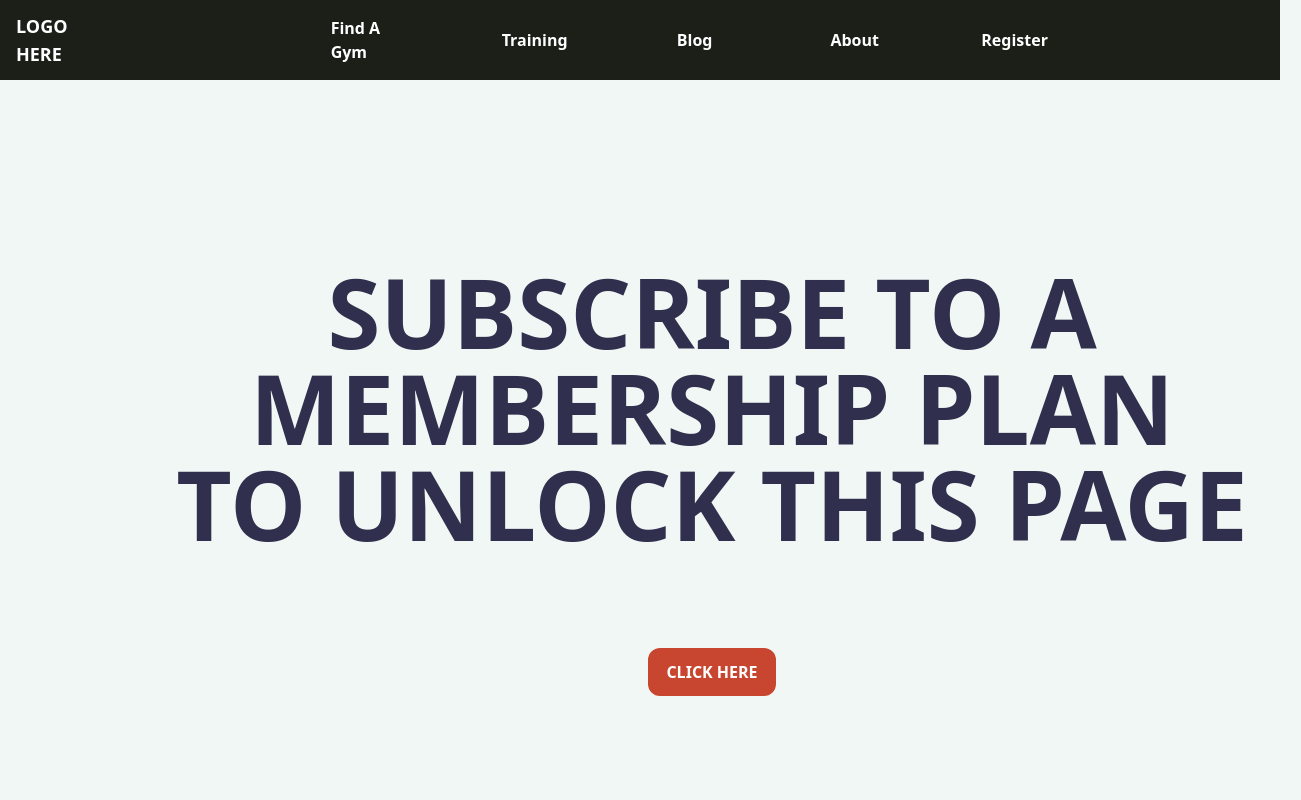
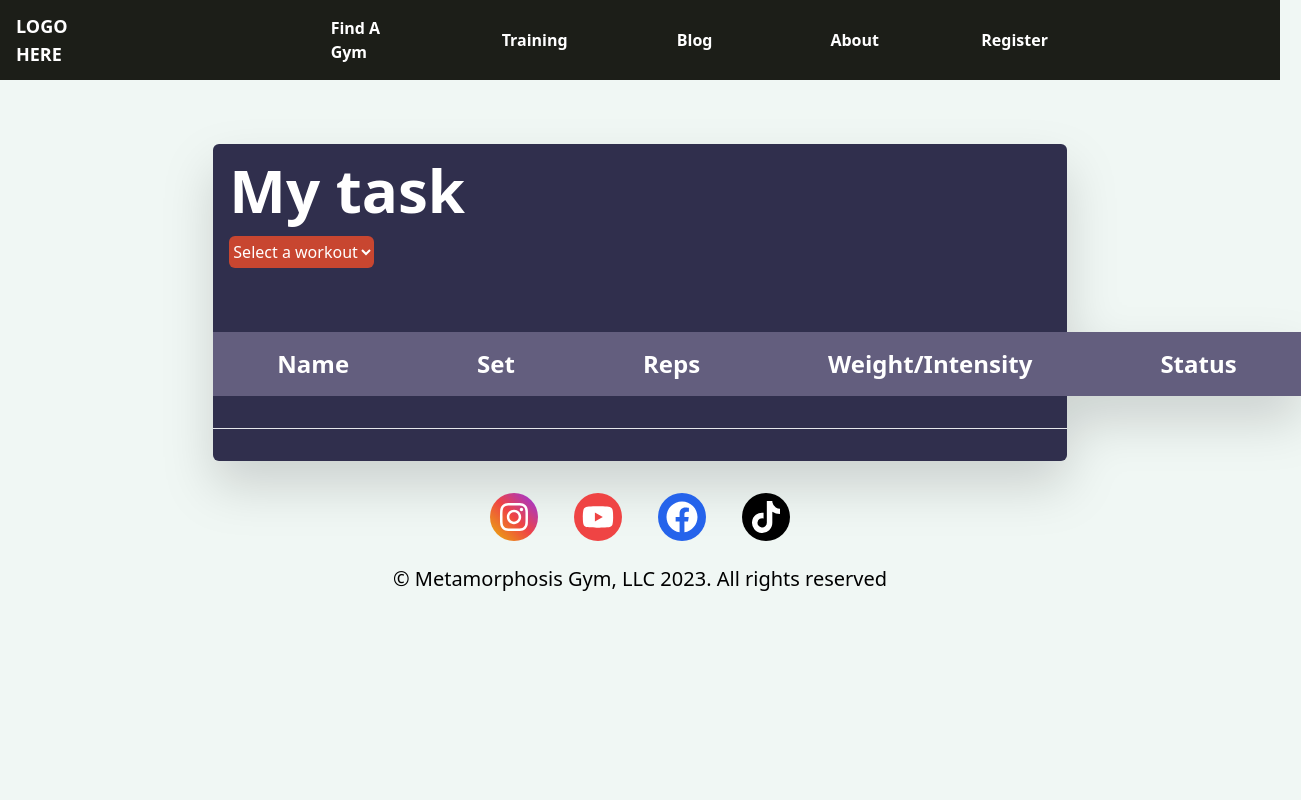
Before and after one commit to raberu12/metamorphosis-gym, a React (Vite) app in the folder version-tailwind/: page /OverviewPage in a window 1280 px wide. Shown: the top 800 px of the page, 1301 px wide, since content can reach past the window. Built offline with nearby package versions, Linux system fonts and the light colour scheme.

Commit message:
Added new Ovierview content for members

```diff
--- a/version-tailwind/src/App.jsx
+++ b/version-tailwind/src/App.jsx
@@ -13,7 +13,7 @@ import Overview from './Pages/Overview'
 import Training from './Pages/Training'
 import Blog from './Pages/Blog'
 import Login from './Pages/Login'
-
+import OverviewM from './Pages/OverviewM'
 
 const Home = () => {
   return (
@@ -46,7 +46,7 @@ const Home = () => {
           </p>
           <div className="grid grid-cols-1 gap-4 p-1 text-center sm:grid-cols-2 lg:grid-cols-4">
             <div className="flex flex-col items-center justify-center">
-              <img src="./images/support.png" alt="" className="w-32" />
+              <img src="./images/Support-pic.png" alt="" className="w-32" />
               <h1 className="font-bold">Support</h1>
               <p className="h-40 overflow-hidden">
                 When you join, you will receive a free personalized fitness
@@ -55,7 +55,7 @@ const Home = () => {
               </p>
             </div>
             <div className="flex flex-col items-center justify-center">
-              <img src="./images/equipment.png" alt="" className="w-32" />
+              <img src="./images/Equipment-pic.png" alt="" className="w-32" />
               <h1 className="font-bold">Equipment</h1>
               <p className="h-40 overflow-hidden">
                 We've got you covered with personalized support in the gym and
@@ -63,7 +63,7 @@ const Home = () => {
               </p>
             </div>
             <div className="flex flex-col items-center justify-center">
-              <img src="./images/convenience.png" alt="" className="w-32" />
+              <img src="./images/Convenience-pic.png" alt="" className="w-32" />
               <h1 className="font-bold">Convenience</h1>
               <p className="h-40 overflow-hidden">
                 Our members have access to over 5,100 workout locations
@@ -71,7 +71,7 @@ const Home = () => {
               </p>
             </div>
             <div className="flex flex-col items-center justify-center">
-              <img src="./images/community.png" alt="" className="w-32" />
+              <img src="./images/Communit-pic.png" alt="" className="w-32" />
               <h1 className="font-bold">Community</h1>
               <p className="h-40 overflow-hidden">
                 Enrolling in an MG gym membership means joining a supportive
@@ -94,7 +94,7 @@ const App = () => {
         <Routes>
           <Route path="/" element={<Home />} />
           <Route path="/about" element={<About />}/>~
-          <Route path="/OverviewPage" element={<Overview />}/>
+          <Route path="/OverviewPage" element={<OverviewM />}/>
           <Route path="/MembershipPage" element={<MembershipPlans />}/>
           <Route path="/ConsultationPage" element={<Consultation/>}/>
           <Route path="/training" element={<Training />} />
--- a/version-tailwind/src/Components/Footer.jsx
+++ b/version-tailwind/src/Components/Footer.jsx
@@ -46,6 +46,7 @@ const Footer = () => {
           </div>
         </a>
       </div>
+      <p className='text-black text-xl text-center mt-2 p-4'>© Metamorphosis Gym, LLC 2023. All rights reserved</p>
     </footer>
   )
 }
--- a/version-tailwind/src/Components/Sidebar.jsx
+++ b/version-tailwind/src/Components/Sidebar.jsx
@@ -1,8 +1,11 @@
-import React from 'react'
-import { Link } from 'react-router-dom'
+import React, { useState } from 'react'
+import { Link, useNavigate } from 'react-router-dom'
 
 
     function Sidebar() {
+        const navigate = useNavigate();
+        const [personName, setpersonName] = useState(null);
+
 
         const sidebarLinks = [
             {to: '/OverviewPage', text: 'Overview'},
@@ -20,9 +23,7 @@ import { Link } from 'react-router-dom'
             SettingsPage: './images/settings.png'
         }
 
-        const personName = [
-            {name: 'Jedd Juab'},
-        ]
+
 
         const accountType = [
             {type: 'non-member'},
@@ -34,18 +35,21 @@ import { Link } from 'react-router-dom'
 
 
         return(
-                <div className='bg-dark-elixir h-full mx-auto w-52 fixed text-white '>
+                <div className='bg-dark-elixir h-full mx-auto w-52 fixed text-white z-50 '>
                     <div className='text-center flex flex-col'>
                         <div className='mb-20 mt-8'>
                                 <img src='./images/icon.png' alt= 'profile pic' className='ml-14 w-24'/>
-                                <h2 className='mt-8'>{personName[0].name}</h2>
-                                <h2>{accountType[0].type}</h2>
+                                <h2 className='mt-8'>name</h2>
+                                <h2>member-type</h2>
                         </div>
                         <ul>
                             {sidebarLinks.map((link, index) => (
                                 <li
                                     key={index}
                                     className='hover:bg-sidebar cursor-pointer flex items-center'
+                                    onClick={() => {
+                                        navigate(link.to);
+                                      }}
                                 >
                                     <img
                                         src={sidebarIcon[link.to.replace('/', '')]}
--- a/version-tailwind/src/Components/SidebarFooter.jsx
+++ b/version-tailwind/src/Components/SidebarFooter.jsx
@@ -3,7 +3,7 @@ import React from 'react'
 function FooterSide() {
   return (
     <div className='text-right fixed bottom-0 w-screen pr-12 pb-4'>
-        <p className='text-black text-xl'>© Metamorphosis Gym Franchisor, LLC 2023. All rights reserved</p>
+        <p className='text-black text-xl'>© Metamorphosis Gym, LLC 2023. All rights reserved</p>
     </div>
   )
 }
--- /dev/null
+++ b/version-tailwind/src/Pages/OverviewM.jsx
@@ -0,0 +1,145 @@
+import React, { useState } from 'react';
+
+function OverviewM() {
+  const [selectedWorkout, setSelectedWorkout] = useState(null);
+  const [exerciseStatus, setExerciseStatus] = useState({});
+
+
+  const statusOptions = [
+    { value: 'default', label: '', color: '#808080'},
+    { value: 'completed', label: 'Completed', color: '#C84630' },
+    { value: 'inProgress', label: 'In Progress', color: '#A4AF69' },
+    { value: 'notStarted', label: 'Not Started', color: '#595358' },
+  ];
+
+
+  const handleStatusChange = (exerciseIndex, selectedValue) => {
+    setExerciseStatus((prevStatus) => ({
+      ...prevStatus,
+      [exerciseIndex]: statusOptions.find((option) => option.value === selectedValue),
+    }));
+  };
+
+
+  const workoutOptions = [
+    {
+      category: 'Strength ',
+      exercises: [
+        { name: 'Squats', sets: 4, reps: 8, weight: 'Barbell'},
+        { name: 'Deadlifts', sets: 3, reps: 10, weight: 'Barbell'},
+        { name: 'Bench Press', sets: 3, reps: 10, weight: 'Dumbbells'},
+        { name: 'Overhead Press', sets: 4, reps: 8, weight: 'Barbell'},
+        { name: 'Barbell Rows', sets: 3, reps: 12, weight: 'Barbell'}
+      ]
+    },
+    {
+      category: 'Cardio',
+      exercises: [
+        { name: 'Running', sets: 5, reps: '20 minutes', weight: 'Moderate'},
+        { name: 'Cycling', sets: 2, reps: '15 minutes', weight: 'High'},
+        { name: 'Rowing', sets: 3, reps: '10 minutes', weight: 'Moderate'},
+        { name: 'Jump Rope', sets: 4, reps: '5 minutes', weight: 'High'},
+        { name: 'Stair Climbing', sets: 4, reps: '15 minutes', weight: 'Moderate'}
+      ]
+    },
+    {
+      category: 'Flexibility',
+      exercises: [
+        { name: 'Yoga', sets: '', reps: '30 minutes', weight: 'none'},
+        { name: 'Static Stretching', sets: '', reps: '15 minutes', weight: 'none'},
+        { name: 'Dynamic Stretching', sets: '', reps: '10 minutes', weight: 'none'},
+        { name: 'Pilates', sets: '', reps: '20 minutes', weight: 'none'},
+        { name: 'Foam Rolling', sets: '', reps: '15 minutes', weight: 'none'}
+      ]
+    },
+    {
+      category: 'Functional',
+      exercises: [
+        { name: 'Kettlebell Swings', sets: 3, reps: 15, weight: 'Kettlebell'},
+        { name: 'Medicine Ball Slams', sets: 3, reps: 12, weight: 'Medicine Ball'},
+        { name: 'Battle Ropes', sets: 4, reps: '30 seconds', weight: 'none'},
+        { name: 'TRX Suspension Training', sets: 3, reps: 12, weight: 'none'},
+        { name: 'Box Jumps', sets: 3, reps: 10, weight: 'none'}
+      ]
+    },
+    {
+      category: 'Elevate',
+      exercises: [
+        { name: 'Burpees', sets: 4, reps: 15, weight: 'none'},
+        { name: 'Sprints', sets: 6, reps: '100 meters', weight: 'none'},
+        { name: 'Mountain Climbers', sets: 3, reps: 20, weight: 'none'},
+        { name: 'High Knees', sets: 4, reps: 30, weight: 'none'},
+        { name: 'Jumping Lunges', sets: 3, reps: 12, weight: 'none'}
+      ]
+    }
+  ];
+
+  const handleWorkoutChange = (e) => {
+    const selectedValue = e.target.value;
+    const selectedWorkoutOption = workoutOptions.find((option) => option.category === selectedValue);
+    setSelectedWorkout(selectedWorkoutOption);
+    setExerciseStatus({});
+  };
+
+
+  return (
+    <div className='flex justify-center items-center h-auto pt-16 drop-shadow-2xl'>
+      <div className='bg-dark-elixir w-4/6 h-5/6 rounded-md text-white'>
+        <div>
+          <h1 className='text-left text-6xl font-extrabold m-4'> My task </h1>
+          <select
+            className='bg-orangish w-auto h-8 rounded-md mb-16 ml-4'
+            onChange={handleWorkoutChange}
+          >
+              <option>Select a workout</option>
+              {workoutOptions.map((option) => (
+                <option key={option.category} value={option.category}>
+                  {option.category}
+                </option>
+              ))}
+          </select>
+        </div>
+        <table className='w-full'>
+          <tr className='text-2xl font-bold bg-thead rounded-md h-16'>
+            <th className='px-16'>Name</th>
+            <th className='px-16'>Set</th>
+            <th className='px-16'>Reps</th>
+            <th className='px-16'>Weight/Intensity</th>
+            <th className='px-16'>Status</th>
+          </tr>
+          <tbody className='text-xl text-center align-middle'>
+            {selectedWorkout &&
+              selectedWorkout.exercises.map((exercise, index) => (
+                <tr>
+                    <td className='pt-10'>{exercise.name}</td>
+                    <td className='pt-10'>{exercise.sets}</td>
+                    <td className='pt-10'>{exercise.reps}</td>
+                    <td className='pt-10'>{exercise.weight}</td>
+                    <td className='pt-10'>
+                    <select
+                      className='w-30 p-1 text-sm rounded-md'
+                      value={exerciseStatus[index]?.value || 'default'}
+                      onChange={(e) => handleStatusChange(index, e.target.value)}
+                      style={{
+                        backgroundColor:exerciseStatus[index]?.color || statusOptions[0].color,
+                        color: 'white',
+                      }}
+                    >
+                      {statusOptions.map((status) => (
+                        <option key={status.value} value={status.value}>
+                          {status.label}
+                        </option>
+                      ))}
+                    </select>
+                  </td>
+                </tr>
+              ))}
+          </tbody>
+        </table>
+        <hr className='h-px my-8 bg-gray-200 border-0 dark:bg-gray-700' />
+      </div>
+    </div>
+  );
+}
+
+export default OverviewM;
--- a/version-tailwind/tailwind.config.js
+++ b/version-tailwind/tailwind.config.js
@@ -9,7 +9,8 @@ export default {
         'dark-elixir' : '#302f4d',
         'navbar':'#1C1E18',
         'sidebar': '#635E7E',
-        'orangish': '#C84630'
+        'orangish': '#C84630',
+        'thead' : '#635E7E'
       }
     },
   },
```
